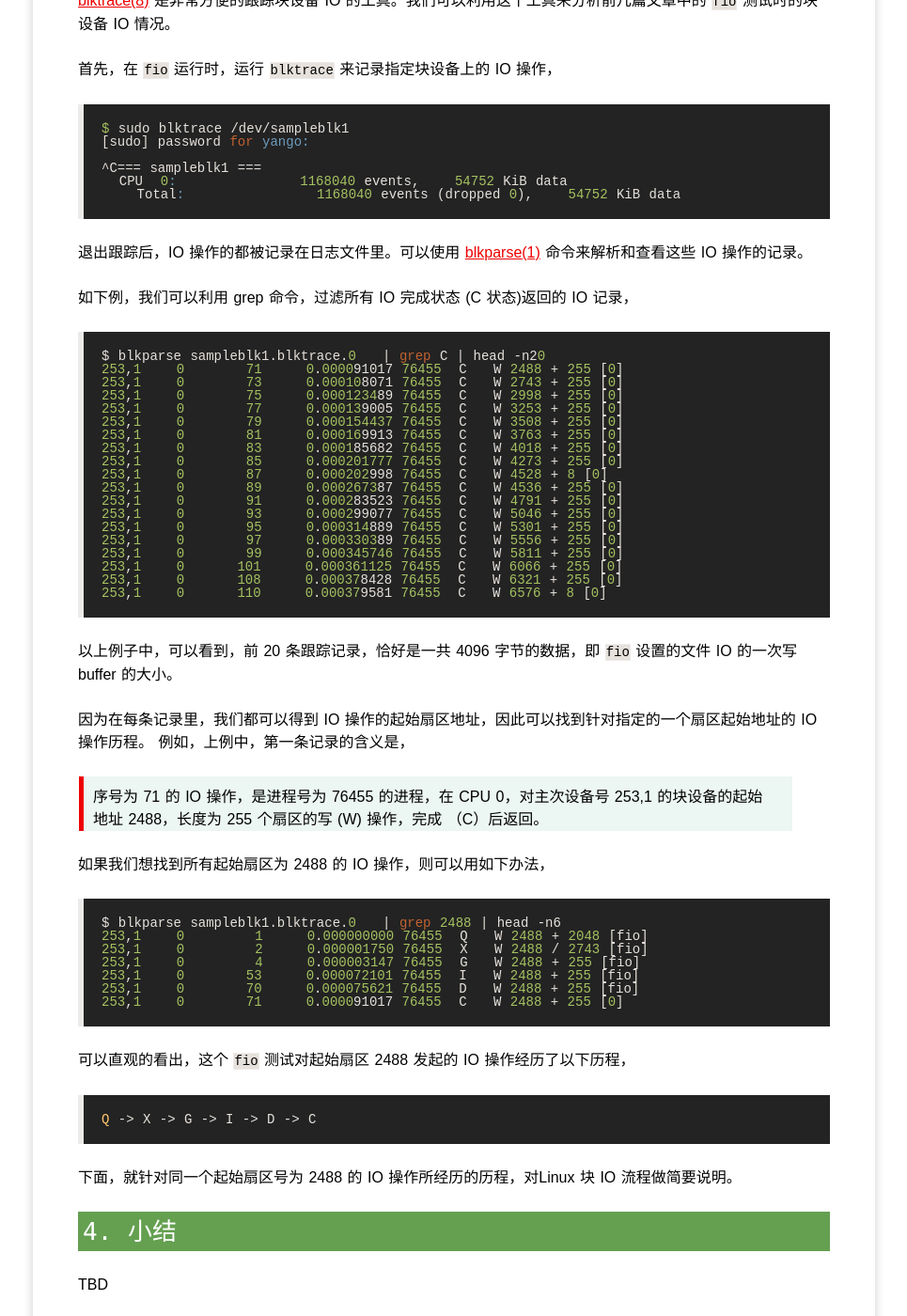
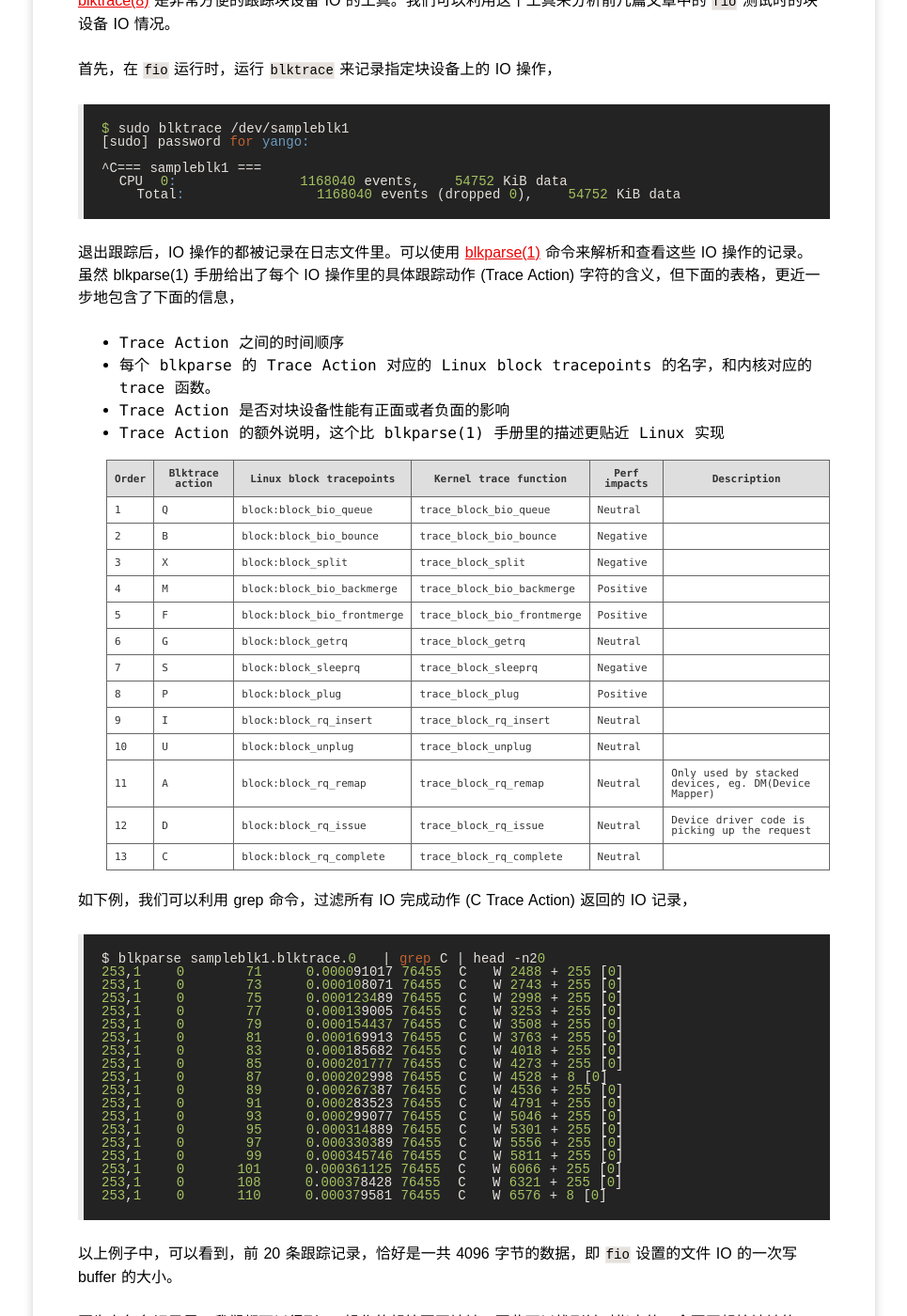
Before and after one commit to yangoliver/yangoliver.github.io, a Jekyll site: the page built from _posts/2016/2016-10-27-linux-block-driver-basic-5.md, in a window 1280 px wide and 1400 px high, scrolled down 1083 px. Shown: the whole window at 94% size, without its empty margins (157-1122 px from the left). Built offline with Jekyll 4.4.1, drawn with Linux system fonts in a browser that asks for light colours; comment, search, counter and statistics services are not loaded; some of the changed text lies outside the part shown.

Commit message:
draft: blktrace trace action descriptions

```diff
--- a/_posts/2016/2016-10-27-linux-block-driver-basic-5.md
+++ b/_posts/2016/2016-10-27-linux-block-driver-basic-5.md
@@ -33,7 +33,7 @@ tags: [driver, perf, crash, trace, file system, kernel, linux, storage]
 
 本文将在与前文完全相同 `fio` 测试负载下，使用 `blktrace` 在块设备层面对该测试做进一步的分析。
 
-## 3. Blktrace 分析
+## 3. IO 流程分析
 
 [blktrace(8)](https://linux.die.net/man/8/blktrace) 是非常方便的跟踪块设备 IO 的工具。我们可以利用这个工具来分析前几篇文章中的 `fio` 测试时的块设备 IO 情况。
 
@@ -47,8 +47,30 @@ tags: [driver, perf, crash, trace, file system, kernel, linux, storage]
 	    Total:               1168040 events (dropped 0),    54752 KiB data
 
 退出跟踪后，IO 操作的都被记录在日志文件里。可以使用	[blkparse(1)](https://linux.die.net/man/1/blkparse) 命令来解析和查看这些 IO 操作的记录。
+虽然 blkparse(1) 手册给出了每个 IO 操作里的具体跟踪动作 (Trace Action) 字符的含义，但下面的表格，更近一步地包含了下面的信息，
 
-如下例，我们可以利用 grep 命令，过滤所有 IO 完成状态 (C 状态)返回的 IO 记录，
+- Trace Action 之间的时间顺序
+- 每个 `blkparse` 的 Trace Action 对应的 Linux block tracepoints 的名字，和内核对应的 trace 函数。
+- Trace Action 是否对块设备性能有正面或者负面的影响
+- Trace Action 的额外说明，这个比 blkparse(1) 手册里的描述更贴近 Linux 实现
+
+| Order | Blktrace action | Linux block tracepoints   | Kernel trace function     | Perf impacts | Description                                         |
+|-------|-----------------|---------------------------|---------------------------|--------------|-----------------------------------------------------|
+|  1    |       Q         | block:block_bio_queue     | trace_block_bio_queue     | Neutral      |                                                     |
+|  2    |       B         | block:block_bio_bounce    | trace_block_bio_bounce    | Negative     |                                                     |
+|  3    |       X         | block:block_split         | trace_block_split         | Negative     |                                                     |
+|  4    |       M         | block:block_bio_backmerge | trace_block_bio_backmerge | Positive     |                                                     |
+|  5    |       F         | block:block_bio_frontmerge| trace_block_bio_frontmerge| Positive     |                                                     |
+|  6    |       G         | block:block_getrq         | trace_block_getrq         | Neutral      |                                                     |
+|  7    |       S         | block:block_sleeprq       | trace_block_sleeprq       | Negative     |                                                     |
+|  8    |       P         | block:block_plug          | trace_block_plug          | Positive     |                                                     |
+|  9    |       I         | block:block_rq_insert     | trace_block_rq_insert     | Neutral      |                                                     |
+|  10   |       U         | block:block_unplug        | trace_block_unplug        | Neutral      |                                                     |
+|  11   |       A         | block:block_rq_remap      | trace_block_rq_remap      | Neutral      | Only used by stacked devices, eg. DM(Device Mapper) |
+|  12   |       D         | block:block_rq_issue      | trace_block_rq_issue      | Neutral      | Device driver code is picking up the request        |
+|  13   |       C         | block:block_rq_complete   | trace_block_rq_complete   | Neutral      |                                                     |
+
+如下例，我们可以利用 grep 命令，过滤所有 IO 完成动作 (C Trace Action) 返回的 IO 记录，
 
 	$ blkparse sampleblk1.blktrace.0   | grep C | head -n20
 	253,1    0       71     0.000091017 76455  C   W 2488 + 255 [0]
```
